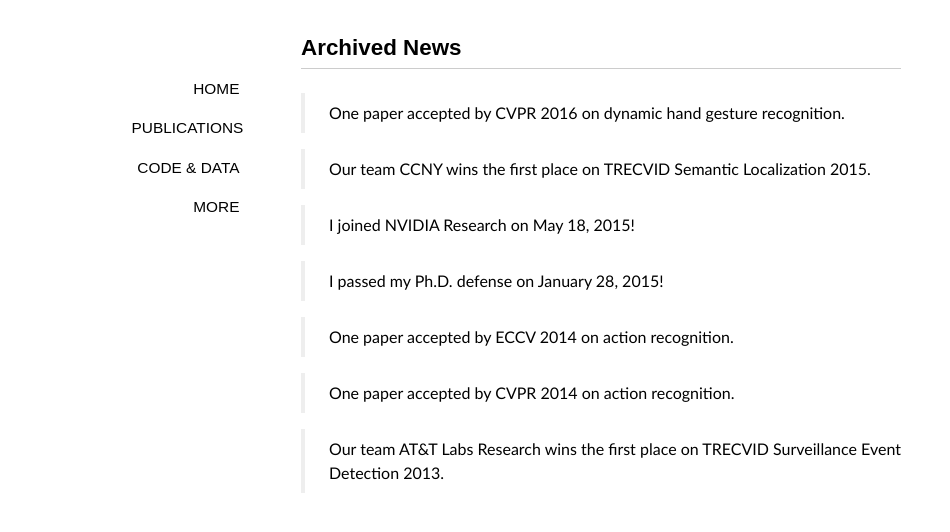
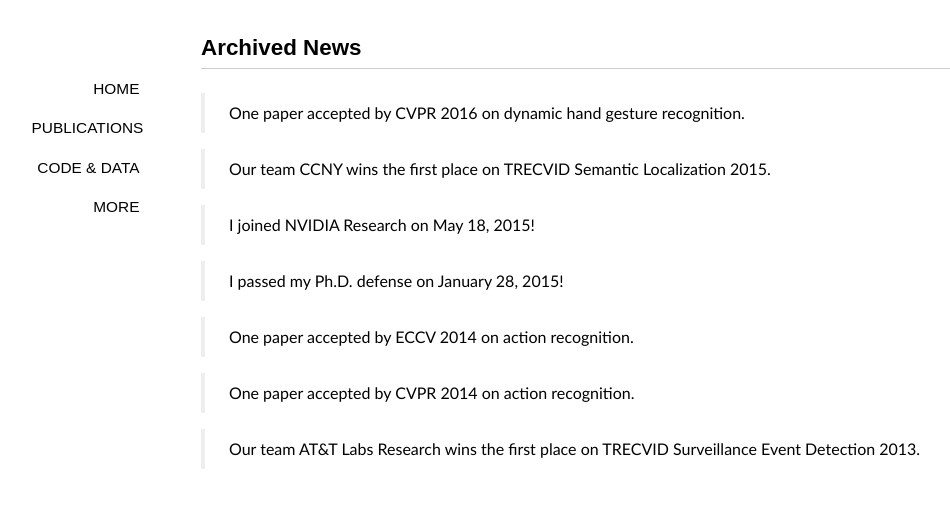
Before and after one commit to xiaodongyang/xiaodongyang.github.io, a Jekyll site: the page built from news.md, in a window 1280 px wide. Shown: the top 532 px of the page, without its empty margins (39-989 px from the left). Built offline with Jekyll 4.4.1, drawn with Linux system fonts in a browser that asks for light colours; some web fonts are replaced.

Commit message:
Update style.css

```diff
--- a/media/css/style.css
+++ b/media/css/style.css
@@ -25,7 +25,7 @@
 blockquote{display:block;text-align:justify;border-left:4px solid #eeeeee;}
 blockquote{margin:1em 0em;padding-left:1.5em;}
 blockquote p{margin:0;padding:.5em 0;}
-#container{width:600px;margin:2em auto;display:block;padding:0 2em;}
+#container{width:800px;margin:2em auto;display:block;padding:0 2em;}
 .content{font-size:16px;line-height:24px;}
 .content h1{padding:.5em 0;}
 .content img{max-width:600px;display:block;margin:4px auto;-webkit-box-shadow:#999 1px 1px 4px;-moz-box-shadow:#999 1px 1px 4px;box-shadow:#999 1px 1px 4px;}
```
